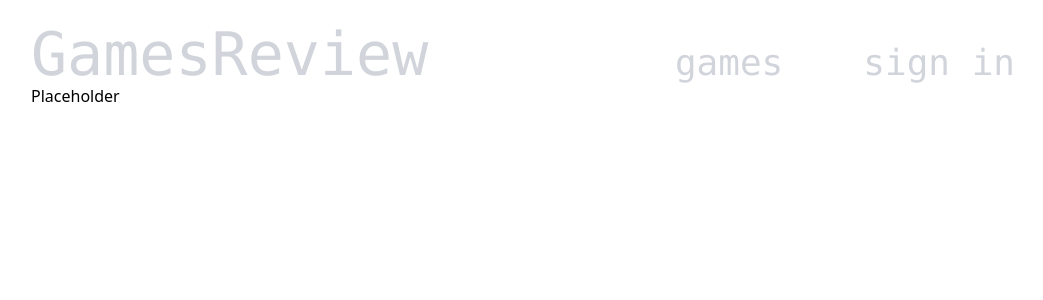
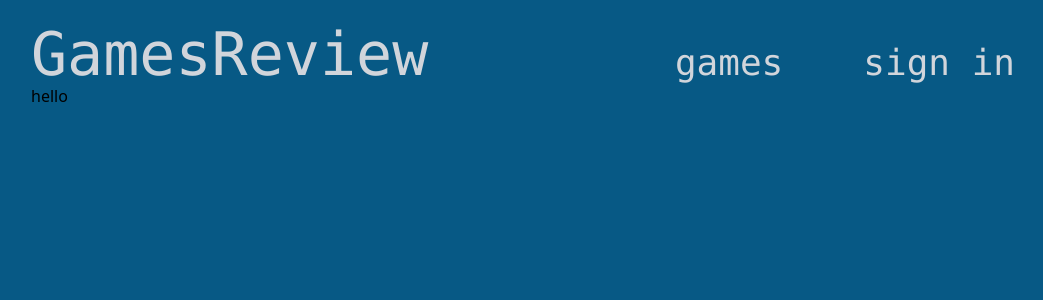
Before and after one commit to oskarilindroos/gamereviews-webapp, a React (Vite) app in the folder frontend/: page / in a window 1280 px wide. Shown: the top 300 px of the page, without its empty margins (97-1140 px from the left). Built offline with nearby package versions, Linux system fonts and the light colour scheme.

Commit message:
Edited rootlayout
Edited rootlayout in way that makes the background color good. Also setup the frontpage

```diff
--- a/frontend/src/Components/Router.tsx
+++ b/frontend/src/Components/Router.tsx
@@ -2,13 +2,14 @@ import { RouterProvider, createBrowserRouter } from 'react-router-dom'
 import ErrorPage from '../Pages/ErrorPage';
 import Placeholder from '../Pages/Placeholder';
 import RootLayout from '../Pages/RootLayout';
+import FrontPage from '../Pages/FrontPage';
 
 const router = createBrowserRouter([{
     path: '/',
     element: <RootLayout/>,
     errorElement: <ErrorPage />,
     children: [
-        { index: true, element: <Placeholder /> },
+        { index: true, element: <FrontPage /> },
     ]
 }]);
 
--- /dev/null
+++ b/frontend/src/Pages/FrontPage.tsx
@@ -0,0 +1,12 @@
+
+
+const FrontPage = () => {
+    return (
+        <div className="">
+            <h1>hello</h1>
+        </div>
+    )
+}
+
+
+export default FrontPage;
--- a/frontend/src/Pages/RootLayout.tsx
+++ b/frontend/src/Pages/RootLayout.tsx
@@ -2,10 +2,12 @@ import { Outlet } from "react-router-dom";
 import MainNavigation from "../Components/MainNavigation";
 
 const RootLayout = () => {
-    return(
-        <div className="w-4/5 mx-auto pt-6">
-            <MainNavigation/>
-            <Outlet></Outlet>
+    return (
+        <div className="bg-cover h-screen bg-sky-800">
+            <div className="w-4/5 mx-auto pt-6">
+                <MainNavigation />
+                <Outlet></Outlet>
+            </div>
         </div>
     )
 }
```
